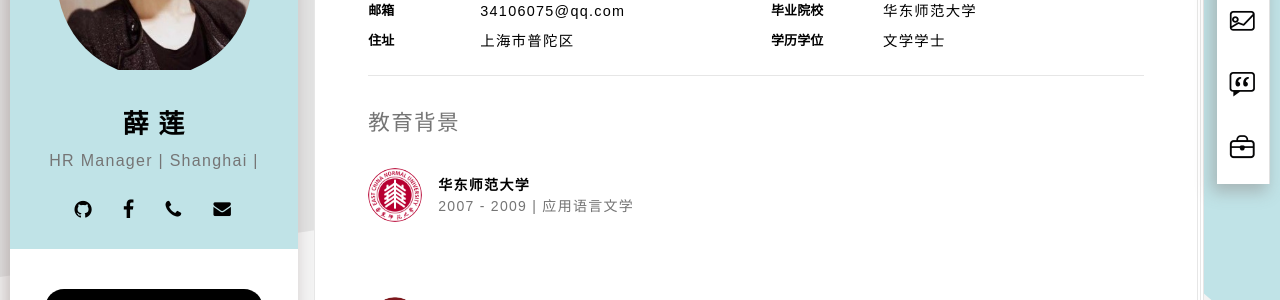
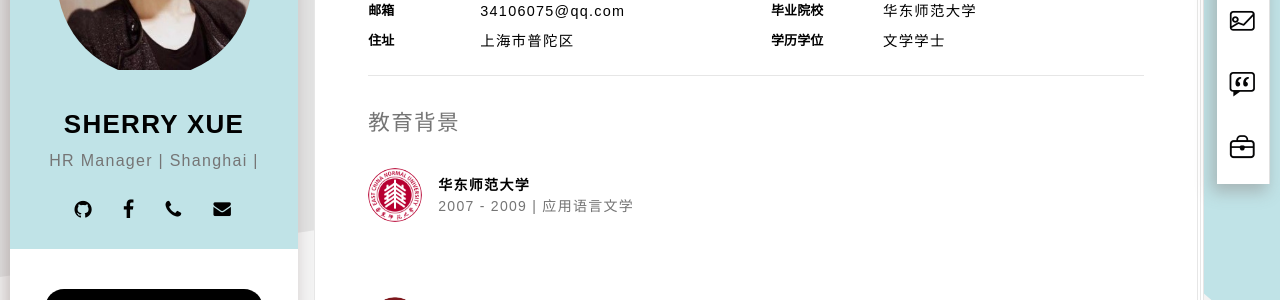
Before and after one commit to sherry0520/en, a Jekyll site: the page built from index.html, in a window 1280 px wide. Shown: the part 178-478 px from the top of the page. Built offline with Jekyll 4.4.1, drawn with Linux system fonts in a browser that asks for light colours; some web fonts are replaced.

Commit message:
Update _config.yml

```diff
--- a/_config.yml
+++ b/_config.yml
@@ -1,5 +1,5 @@
 # Site settings
-name: 薛  莲
+name: Sherry Xue
 location: HR Manager
 company: Shanghai
 position:
```
